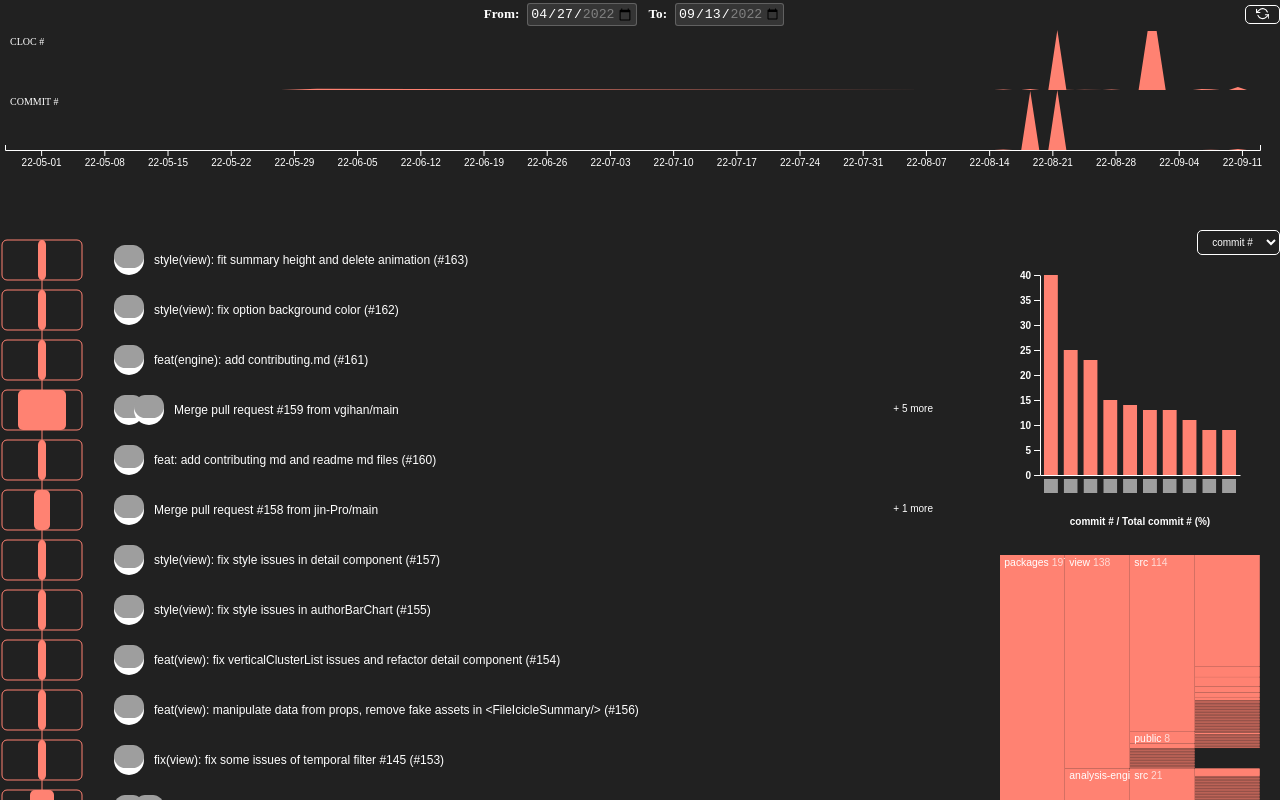
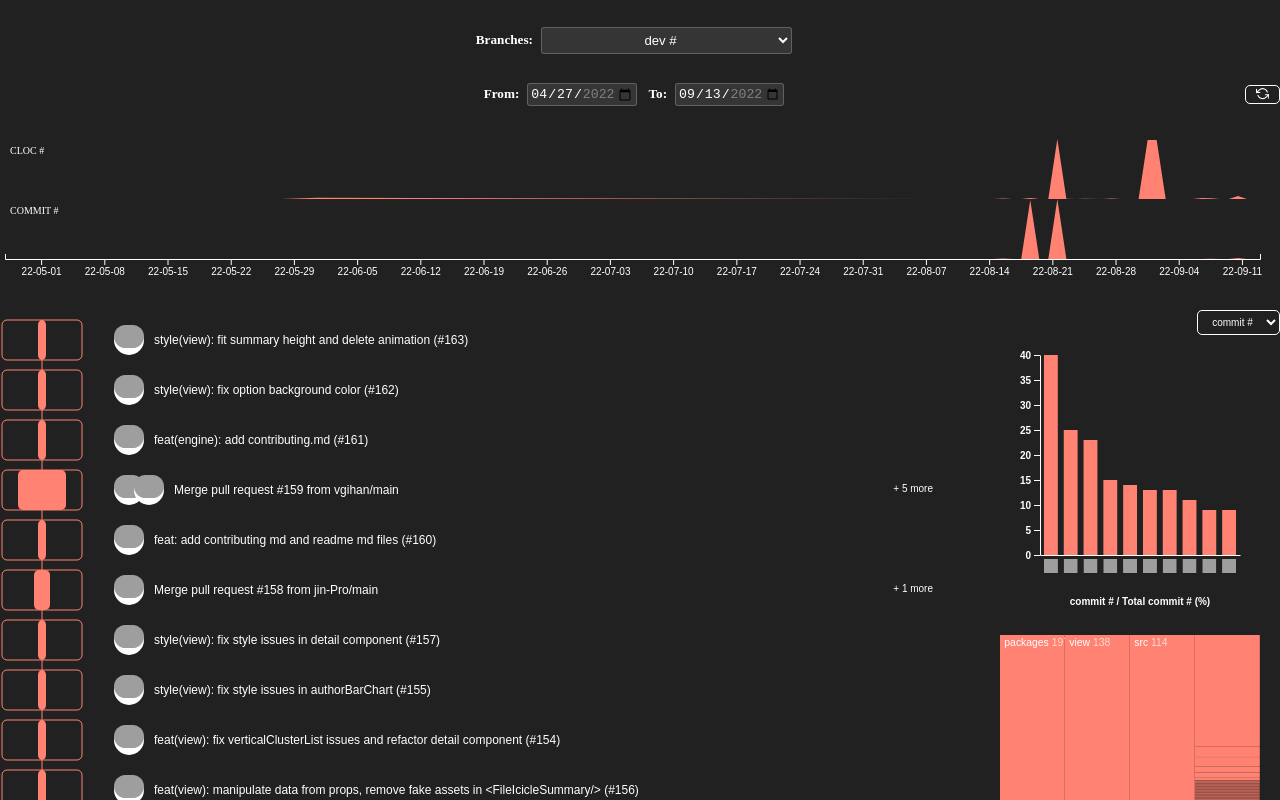
Before and after one commit to githru/githru-vscode-ext, a React (Create React App) app in the folder packages/view/: page / in a window 1280 px wide. Shown: the top 800 px of the page. Built offline with nearby package versions, Linux system fonts and the light colour scheme; grey boxes are pictures that could not be loaded.

Commit message:
feat: make branch-seletor component

```diff
--- a/packages/view/src/App.tsx
+++ b/packages/view/src/App.tsx
@@ -1,10 +1,11 @@
 import { Statistics, TemporalFilter, VerticalClusterList } from "components";
-
+import { Header } from "components/BranchSelector";
 import "./App.scss";
 
 const App = () => {
   return (
     <>
+      <Header />
       <div className="head-container">
         <TemporalFilter />
       </div>
--- /dev/null
+++ b/packages/view/src/components/BranchSelector/BranchSelector.scss
@@ -0,0 +1,36 @@
+.branch-seletor {
+  display: flex;
+  justify-content: center;
+  align-items: center;
+  height: 80px;
+  width: 100%;
+  user-select: none;
+  background: #212121;
+  z-index: 10;
+}
+
+.branch-seletor-container {
+  display: flex;
+  align-items: center;
+  font-weight: 600;
+  font-size: 0.825rem;
+  max-width: 328.34px;
+  width: 100%;
+
+  .select-box {
+    text-align: center;
+    margin: 0 12px 0 8px;
+    width: 100%;
+    padding: 4px;
+    border: solid 1px rgba(255, 255, 255, 0.22);
+    border-radius: 3px;
+    color: white;
+    background: rgba(255, 255, 255, 0.09);
+    font-weight: 300;
+    font-size: 0.825rem;
+
+    option {
+      background: #212121;
+    }
+  }
+}
--- /dev/null
+++ b/packages/view/src/components/BranchSelector/BranchSelector.tsx
@@ -0,0 +1,26 @@
+import "./BranchSelector.scss";
+
+// TODO - UI구현을 위한 mock data입니다.
+const getDataList = () => {
+  return ["dev", "feat", "edit"];
+};
+
+const BranchSelector = () => {
+  const arr = getDataList();
+  return (
+    <section className="branch-seletor">
+      <div className="branch-seletor-container">
+        <span>Branches:</span>
+        <select className="select-box">
+          {arr.map((option) => (
+            <option key={option} value={option}>
+              {option === arr[0] ? `${option} #` : option}
+            </option>
+          ))}
+        </select>
+      </div>
+    </section>
+  );
+};
+
+export default BranchSelector;
--- /dev/null
+++ b/packages/view/src/components/BranchSelector/index.ts
@@ -0,0 +1 @@
+export { default as Header } from "./BranchSelector";
--- a/packages/view/src/components/TemporalFilter/TemporalFilter.scss
+++ b/packages/view/src/components/TemporalFilter/TemporalFilter.scss
@@ -7,7 +7,6 @@
     flex-direction: row;
     justify-content: space-between;
     align-items: center;
-    position: fixed;
     z-index: 10;
     width: 100%;
     padding: 3px;
--- a/packages/view/src/components/index.ts
+++ b/packages/view/src/components/index.ts
@@ -1,4 +1,5 @@
 export * from "./Detail";
+export * from "./BranchSelector";
 export * from "./Statistics";
 export * from "./TemporalFilter";
 export * from "./VerticalClusterList";
```
